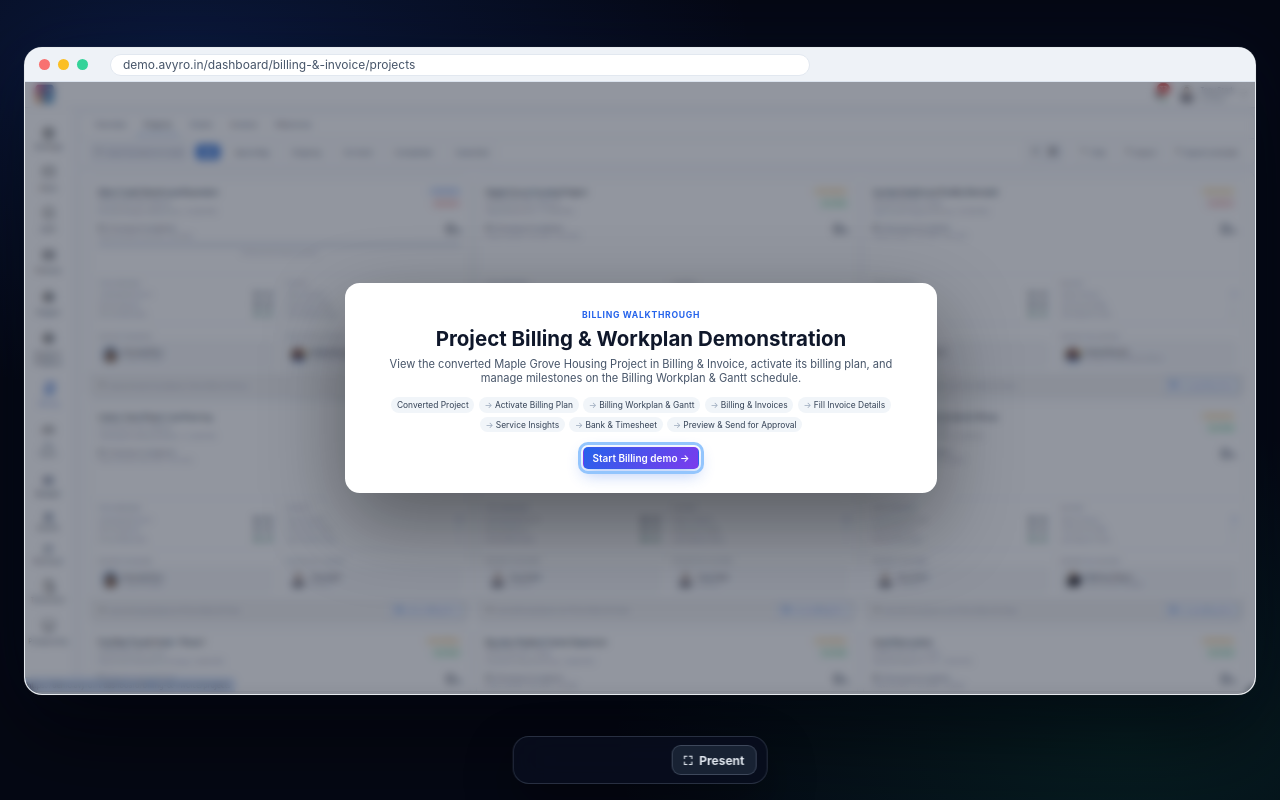
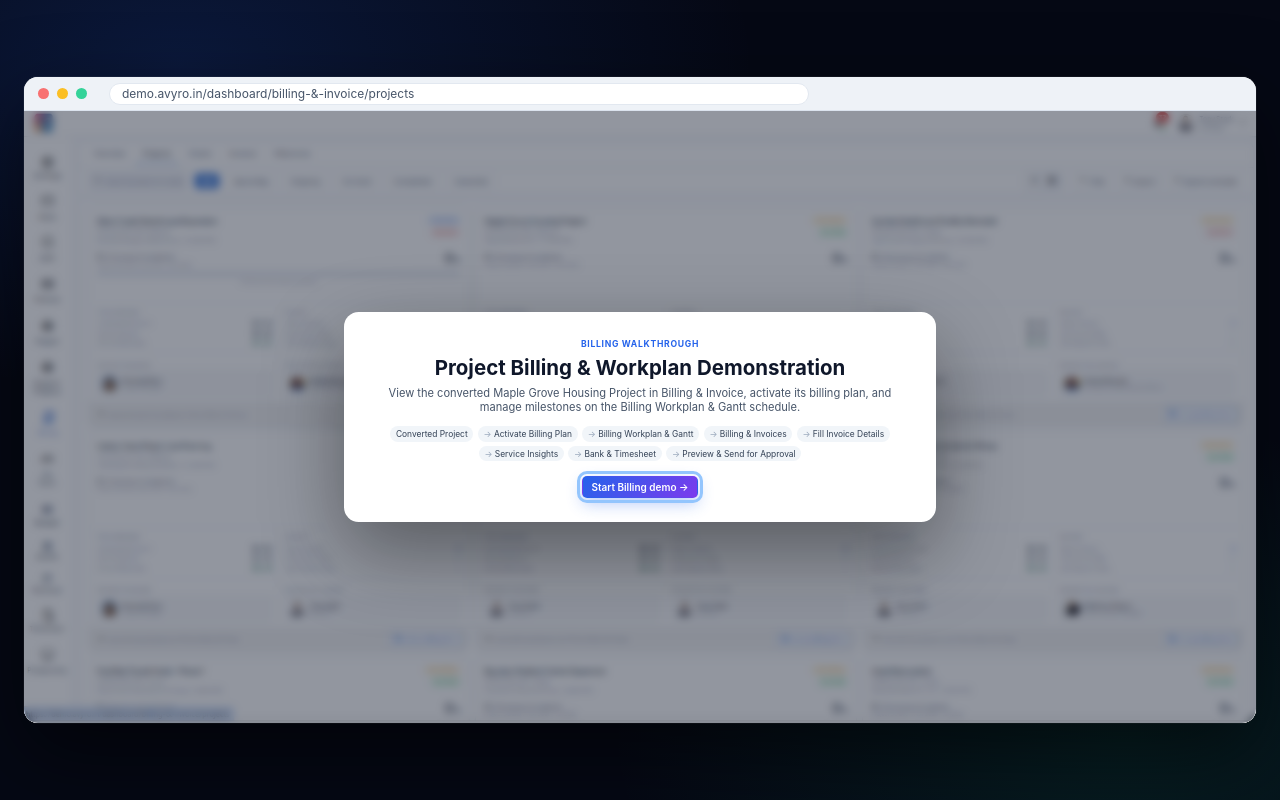
Before and after one commit to Jayavyro/Demo-HTML, a plain HTML site: page Billing/billing-demo.html in a window 1280 px wide. Drawn offline with Linux system fonts and the light colour scheme.

Commit message:
feat: add HTML templates for billing, CRM, project management, and team productivity demo walkthroughs

```diff
--- a/Billing/billing-demo.html
+++ b/Billing/billing-demo.html
@@ -31,27 +31,14 @@
         radial-gradient(760px 460px at 88% 92%, rgba(16, 185, 129, .12), transparent 68%),
         #050814;
       color: #e2e8f0;
+      display: flex;
+      flex-direction: column;
       overflow: hidden;
     }
 
     /* ---------- Top bar ---------- */
     .topbar {
-      position: fixed;
-      left: 50%;
-      bottom: 16px;
-      z-index: 100;
-      transform: translateX(-50%);
-      display: flex;
-      align-items: center;
-      justify-content: center;
-      padding: 8px 10px 8px 14px;
-      gap: 14px;
-      min-height: 46px;
-      border: 1px solid rgba(148, 163, 184, .24);
-      border-radius: 16px;
-      background: rgba(9, 14, 31, .82);
-      box-shadow: 0 18px 48px rgba(0, 0, 0, .38);
-      backdrop-filter: blur(18px);
+      display: none !important;
     }
 
     .brand {
@@ -144,24 +131,19 @@
 
     /* ---------- Stage ---------- */
     .viewport {
-      position: fixed;
-      inset: 0;
+      flex: 1 1 auto;
       display: flex;
       align-items: center;
       justify-content: center;
-      padding: 18px 22px 76px;
+      padding: 24px 24px 24px;
       min-height: 0;
     }
 
     .frame {
-      border: 1px solid rgba(148, 163, 184, .22);
-      border-radius: 18px;
+      border-radius: 14px;
       overflow: hidden;
       background: #fff;
-      box-shadow:
-        0 34px 90px rgba(0, 0, 0, .58),
-        0 0 0 1px rgba(255, 255, 255, .035),
-        0 0 72px rgba(37, 99, 235, .08);
+      box-shadow: 0 30px 80px rgba(0, 0, 0, .55), 0 0 0 1px rgba(255, 255, 255, .06);
     }
 
     .chrome {
@@ -966,7 +948,7 @@
         const s = SCREENS[currentScreen || "billingMain"];
         const aspect = s.w / effH(s);
         const availW = viewport.clientWidth - 48;
-        const availH = viewport.clientHeight - 18 - CHROME_H;
+        const availH = viewport.clientHeight - 48 - CHROME_H;
         const width = Math.max(320, Math.min(availW, availH * aspect));
         frame.style.width = width + "px";
         stage.style.width = width + "px";
```
Also changed, not shown: CRM/crm-demo.html (+8 -26 lines), Project Management/index.html (+3 -4 lines), Team Productivity/team-productivity-demo.html (+8 -26 lines).
